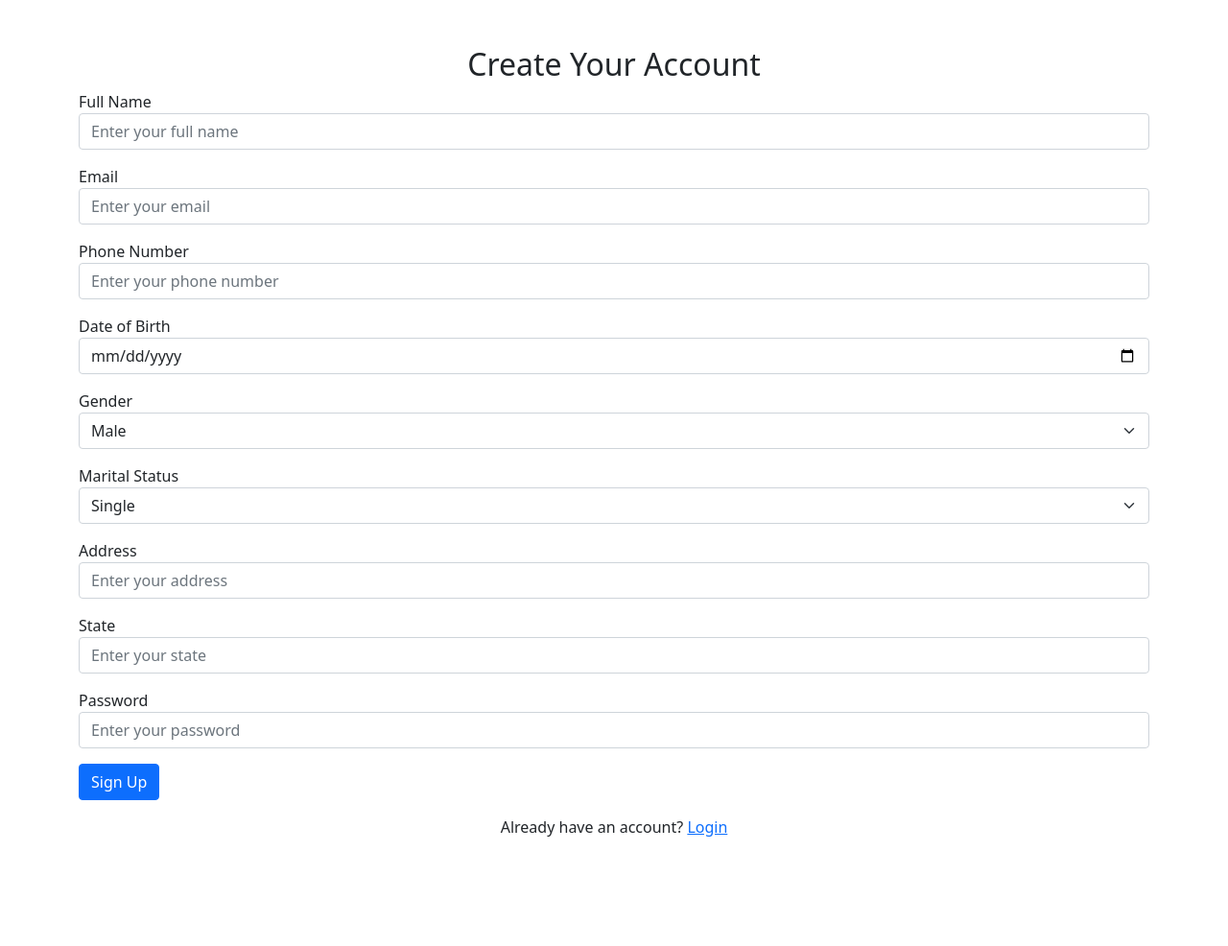
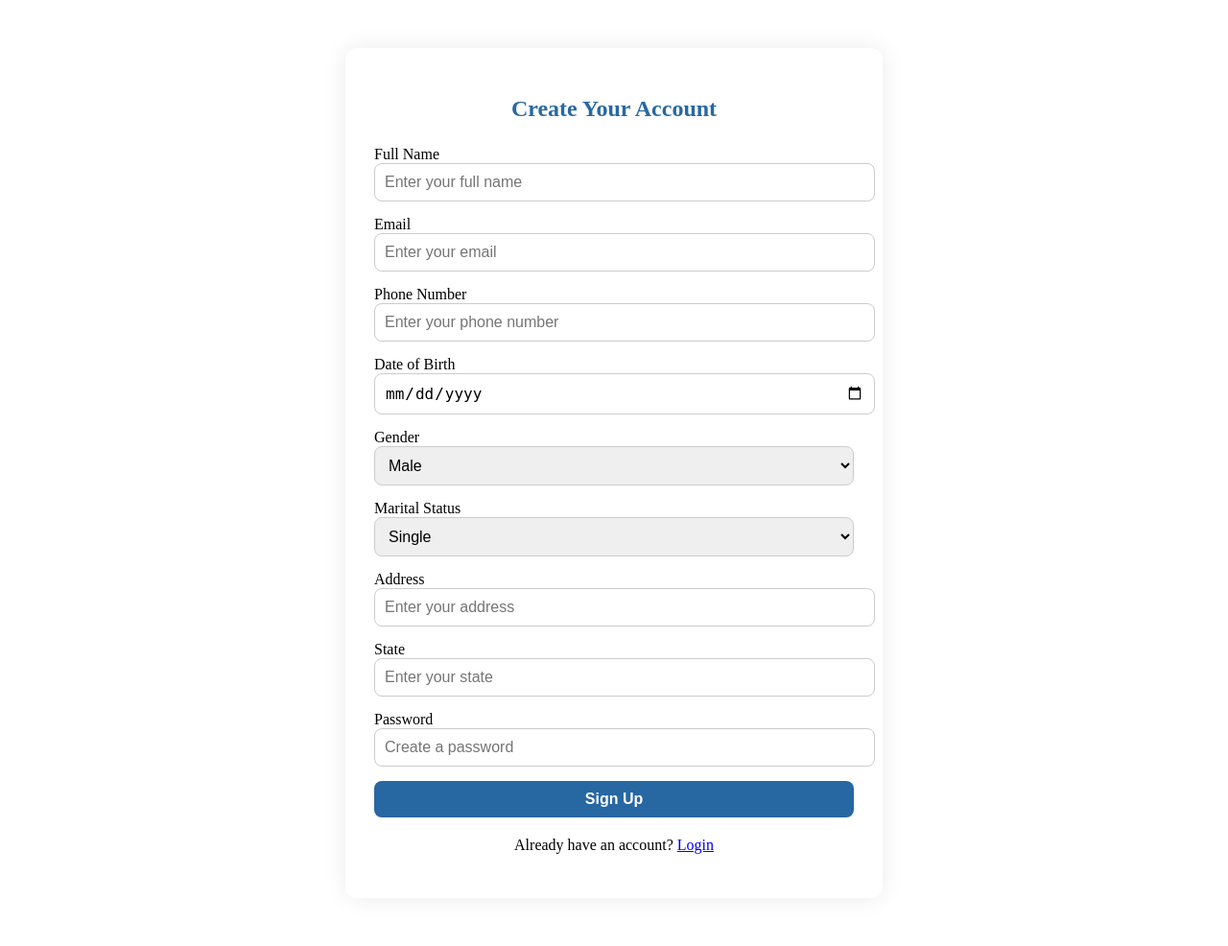
Before and after one commit to elugabriel/Typhoid-management-system, a Flask app: page /signup/user in a window 1280 px wide. Shown: the whole page at 96% size. Before the commit the page ends 872 px from the top, so only its background shows below. Run offline with Flask 2, Linux system fonts and the light colour scheme.

Commit message:
User dashboard completed

```diff
--- a/run.py
+++ b/run.py
@@ -141,7 +141,9 @@
     marital_status = SelectField('Marital Status', choices=[('Single', 'Single'), ('Married', 'Married')], validators=[DataRequired()])
     address = StringField('Address', validators=[DataRequired()])
     state = StringField('State', validators=[DataRequired()])
+    doctor_id = SelectField('Select Doctor', coerce=int, validators=[DataRequired()])
     submit = SubmitField('Book Consultation')
+
 
 # === ROUTES ===
 @app.route('/')
@@ -246,12 +248,11 @@
     # Fetch the current user's state
     user_state = current_user.state
 
-    # Fetch doctors based on the user's state and the first available doctor
-    doctor = Doctor.query.filter_by(state=user_state).first()
+    # Fetch doctors based on the user's state
+    doctors_in_state = Doctor.query.filter_by(state=user_state).all()
 
-    if not doctor:
-        flash('No doctor available in your state at the moment.', 'danger')
-        return redirect(url_for('user_dashboard'))
+    # Update the doctor selection choices based on the doctors in the user's state
+    form.doctor_id.choices = [(doctor.id, doctor.name) for doctor in doctors_in_state]
 
     # Pre-fill the form with the patient's details
     if request.method == 'GET':  # On GET request, pre-fill the form
@@ -264,10 +265,10 @@
         form.state.data = current_user.state
 
     if form.validate_on_submit():
-        # Automatically assign the doctor
+        # Automatically assign doctor based on the selected doctor_id
         consultation = Consultation(
             user_id=current_user.id,
-            doctor_id=doctor.id,  # Assign the doctor automatically based on the state
+            doctor_id=form.doctor_id.data,  # Get the doctor from the form
             status="Pending"  # Default status is Pending
         )
         db.session.add(consultation)
@@ -275,9 +276,7 @@
         flash('Your consultation has been booked and is pending approval.', 'success')
         return redirect(url_for('user_dashboard'))
 
-    return render_template('user_consultations.html', form=form)
-
-
+    return render_template('user_consultations.html', form=form, user=current_user)
 
 
 #======= Expert System Part ========
@@ -337,6 +336,19 @@
     random.shuffle(symptoms)
     return render_template('new_assessment.html', symptoms=[{'name': s} for s in symptoms])
 
+@app.route('/health-tips')
+@login_required
+def health_tips():
+    tips = [
+        "Stay hydrated by drinking at least 8 cups of water daily.",
+        "Exercise for at least 30 minutes every day.",
+        "Eat a balanced diet rich in fruits and vegetables.",
+        "Get at least 7-8 hours of quality sleep each night.",
+        "Take regular breaks during screen time to reduce eye strain.",
+        "Practice mindfulness or meditation to manage stress.",
+        "Wash your hands regularly to prevent infections.",
+    ]
+    return render_template('health_tips.html', tips=tips)
 
 # === MAIN ===
 if __name__ == '__main__':
--- /dev/null
+++ b/static/css/signup.css
@@ -0,0 +1,49 @@
+.auth-container {
+    max-width: 500px;
+    margin: 50px auto;
+    padding: 30px;
+    background: #ffffff;
+    border-radius: 12px;
+    box-shadow: 0 0 25px rgba(0, 0, 0, 0.08);
+    text-align: center;
+}
+
+.auth-container h2 {
+    margin-bottom: 25px;
+    color: rgba(2, 77, 146, 0.85);
+}
+
+.auth-form .form-group {
+    margin-bottom: 15px;
+    text-align: left;
+}
+
+.auth-form .form-control,
+.auth-form .form-select {
+    width: 100%;
+    padding: 10px;
+    border-radius: 8px;
+    border: 1px solid #ccc;
+    font-size: 16px;
+}
+
+.auth-form .btn {
+    width: 100%;
+    padding: 10px;
+    background-color: rgba(2, 77, 146, 0.85);
+    color: white;
+    border: none;
+    border-radius: 8px;
+    font-size: 16px;
+    font-weight: bold;
+    cursor: pointer;
+    transition: background-color 0.3s ease;
+}
+
+.auth-form .btn:hover {
+    background-color: #218838;
+}
+
+.mt-3 {
+    margin-top: 20px;
+}
--- a/templates/index.html
+++ b/templates/index.html
@@ -55,6 +55,7 @@
                 <a href="{{ url_for('user_login') }}" class="btn btn-outline-light btn-lg">Login as Patient</a>
                 <!-- <a href="#" class="btn btn-primary btn-lg">Login as Patient</a> -->
                 <a href="#" class="btn btn-outline-light btn-lg">Login as Doctor</a>
+                <a href="#" class="btn btn-outline-light btn-lg">Admin</a>
 
             </div>
         </div>
@@ -65,8 +66,8 @@
         <div class="container">
             <div class="row text-center">
                 <div class="col-md-4">
-                    <h2>Track Cases</h2>
-                    <p>Monitor the spread and status of typhoid cases across different hospitals in real time.</p>
+                    <h2>Health Tips</h2>
+                    <p>Get updated and reliable health tips to manage typhoid cases effectively.</p>
                 </div>
                 <div class="col-md-4">
                     <h2>Secure Records</h2>
--- a/templates/user_dashboard.html
+++ b/templates/user_dashboard.html
@@ -41,7 +41,7 @@
                 <a href="{{ url_for('update_profile') }}">Update Your Profile</a>
                 <a href="{{ url_for('symptom_assessment') }}">Symptom Assessment</a>
                 <a href="{{ url_for('book_consultation') }}">Consultation</a>
-                <a href="#">Health Tips</a>
+                <a href="{{ url_for('health_tips') }}">Health Tips</a>
                 <a href="{{ url_for('logout') }}">Logout</a>
             </div>
         </div>
--- a/templates/user_signup.html
+++ b/templates/user_signup.html
@@ -4,69 +4,68 @@
     <meta charset="UTF-8">
     <meta name="viewport" content="width=device-width, initial-scale=1.0">
     <title>User Sign Up</title>
-    <link href="https://cdn.jsdelivr.net/npm/bootstrap@5.1.3/dist/css/bootstrap.min.css" rel="stylesheet">
+    <link rel="stylesheet" href="{{ url_for('static', filename='css/signup.css') }}">
 </head>
 <body>
 
-<div class="container mt-5">
-    <h2 class="text-center">Create Your Account</h2>
+<div class="container auth-container">
+    <h2>Create Your Account</h2>
 
-    <form method="POST" action="{{ url_for('signup_user') }}">
+    <form method="POST" action="{{ url_for('signup_user') }}" class="auth-form">
         {{ form.hidden_tag() }}
-        <div class="form-group mb-3">
+
+        <div class="form-group">
             <label for="name">Full Name</label>
             {{ form.name(class="form-control", placeholder="Enter your full name") }}
         </div>
 
-        <div class="form-group mb-3">
+        <div class="form-group">
             <label for="email">Email</label>
             {{ form.email(class="form-control", placeholder="Enter your email") }}
         </div>
 
-        <div class="form-group mb-3">
+        <div class="form-group">
             <label for="phone">Phone Number</label>
             {{ form.phone(class="form-control", placeholder="Enter your phone number") }}
         </div>
 
-        <div class="form-group mb-3">
+        <div class="form-group">
             <label for="dob">Date of Birth</label>
-            {{ form.dob(class="form-control", placeholder="Enter your date of birth") }}
+            {{ form.dob(class="form-control") }}
         </div>
 
-        <div class="form-group mb-3">
+        <div class="form-group">
             <label for="gender">Gender</label>
             {{ form.gender(class="form-select") }}
         </div>
 
-        <div class="form-group mb-3">
+        <div class="form-group">
             <label for="marital_status">Marital Status</label>
             {{ form.marital_status(class="form-select") }}
         </div>
 
-        <div class="form-group mb-3">
+        <div class="form-group">
             <label for="address">Address</label>
             {{ form.address(class="form-control", placeholder="Enter your address") }}
         </div>
 
-        <div class="form-group mb-3">
+        <div class="form-group">
             <label for="state">State</label>
             {{ form.state(class="form-control", placeholder="Enter your state") }}
         </div>
 
-        <div class="form-group mb-3">
+        <div class="form-group">
             <label for="password">Password</label>
-            {{ form.password(class="form-control", placeholder="Enter your password") }}
+            {{ form.password(class="form-control", placeholder="Create a password") }}
         </div>
 
-        <button type="submit" class="btn btn-primary btn-block">Sign Up</button>
+        <button type="submit" class="btn">Sign Up</button>
     </form>
 
     <div class="mt-3">
-        <p class="text-center">Already have an account? <a href="{{ url_for('login_user') }}">Login</a></p>
+        <p>Already have an account? <a href="{{ url_for('user_login') }}">Login</a></p>
     </div>
-
 </div>
 
-<script src="https://cdn.jsdelivr.net/npm/bootstrap@5.1.3/dist/js/bootstrap.bundle.min.js"></script>
 </body>
 </html>
```
Also changed, not shown: static/css/login.css (added, +48 -0 lines), static/css/tip.css (added, +56 -0 lines), templates/health_tips.html (added, +45 -0 lines), templates/user_consultations.html (+10 -5 lines), templates/user_login.html (+19 -2 lines).
